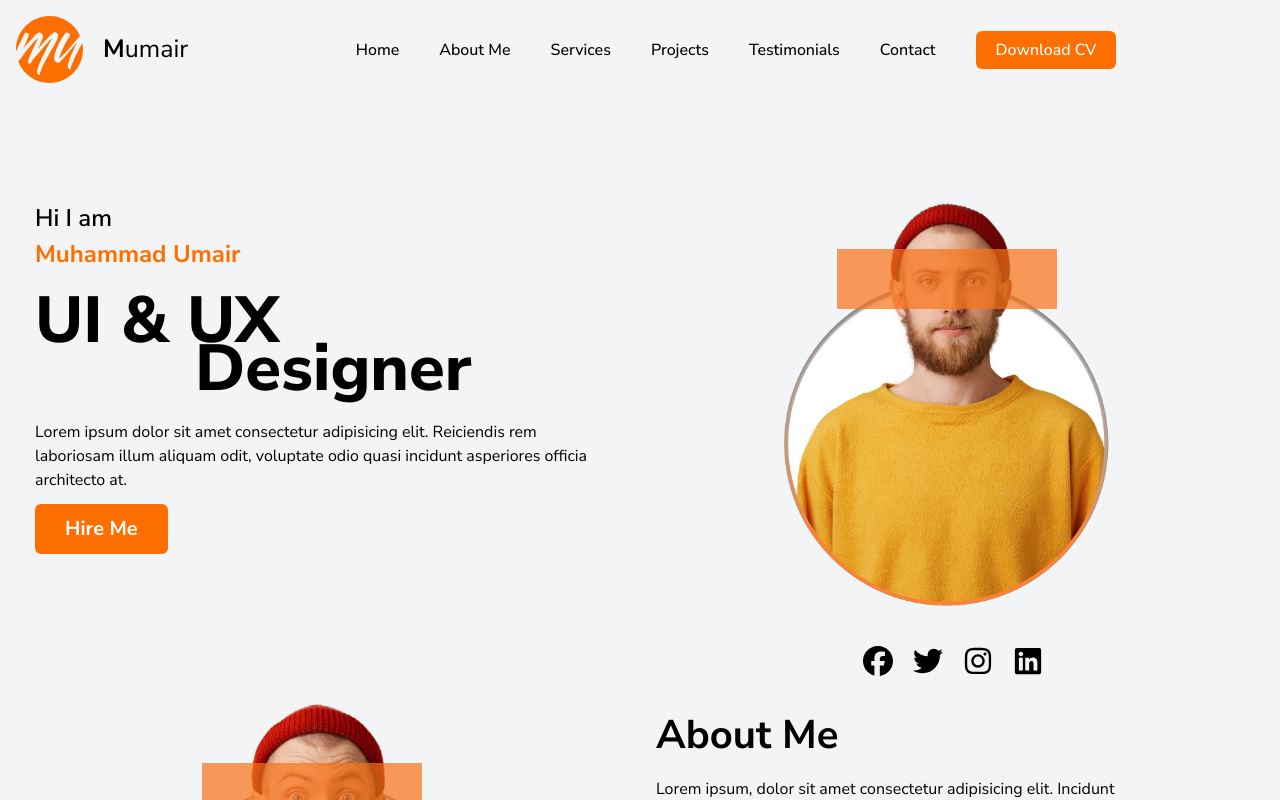
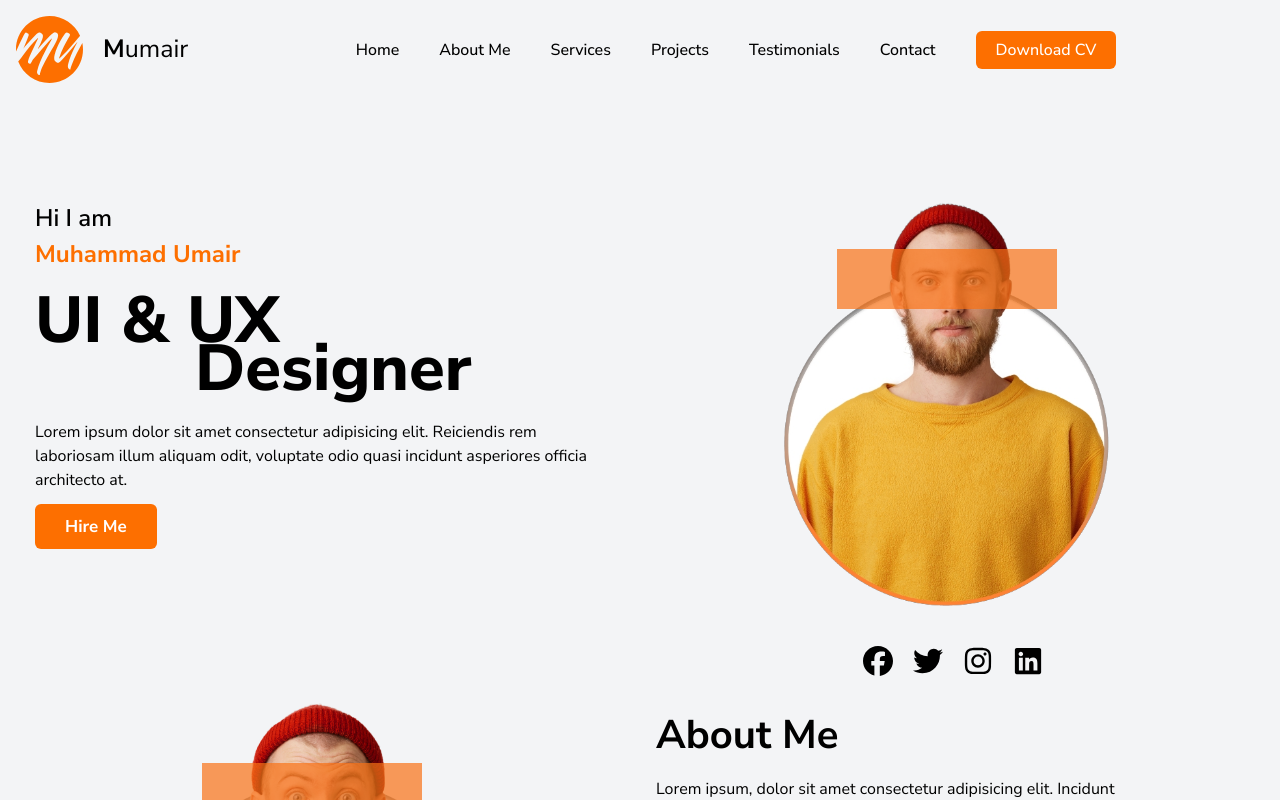
Before and after one commit to safayet404/potential-job-task, a React (Vite) app: page / in a window 1280 px wide. Shown: the top 800 px of the page. Built offline with nearby package versions, Linux system fonts and the light colour scheme.

Commit message:
head section button fixed

```diff
--- a/src/components/HeadSection.jsx
+++ b/src/components/HeadSection.jsx
@@ -18,7 +18,7 @@ const HeadSection = () => {
                     <h1 className='mt-[50px] dark:text-white text-xs sm:text-sm md:text-base lg:text-base'>
                         Lorem ipsum dolor sit amet consectetur adipisicing elit. Reiciendis rem laboriosam illum aliquam odit, voluptate odio quasi incidunt asperiores officia architecto at.
                     </h1>
-                    <button className='bg-[#FD6F00] px-[30px] py-[10px] rounded-md text-white font-bold text-[10px] lg:text-[20px] md:text-[20px] sm:text-[16px] mt-3'>
+                    <button className='bg-[#FD6F00] px-[30px] py-[10px] rounded-md text-white font-bold text-[10px] lg:text-[17px] md:text-[17px] sm:text-[16px] mt-3'>
                         Hire Me
                     </button>
                 </div>
```
